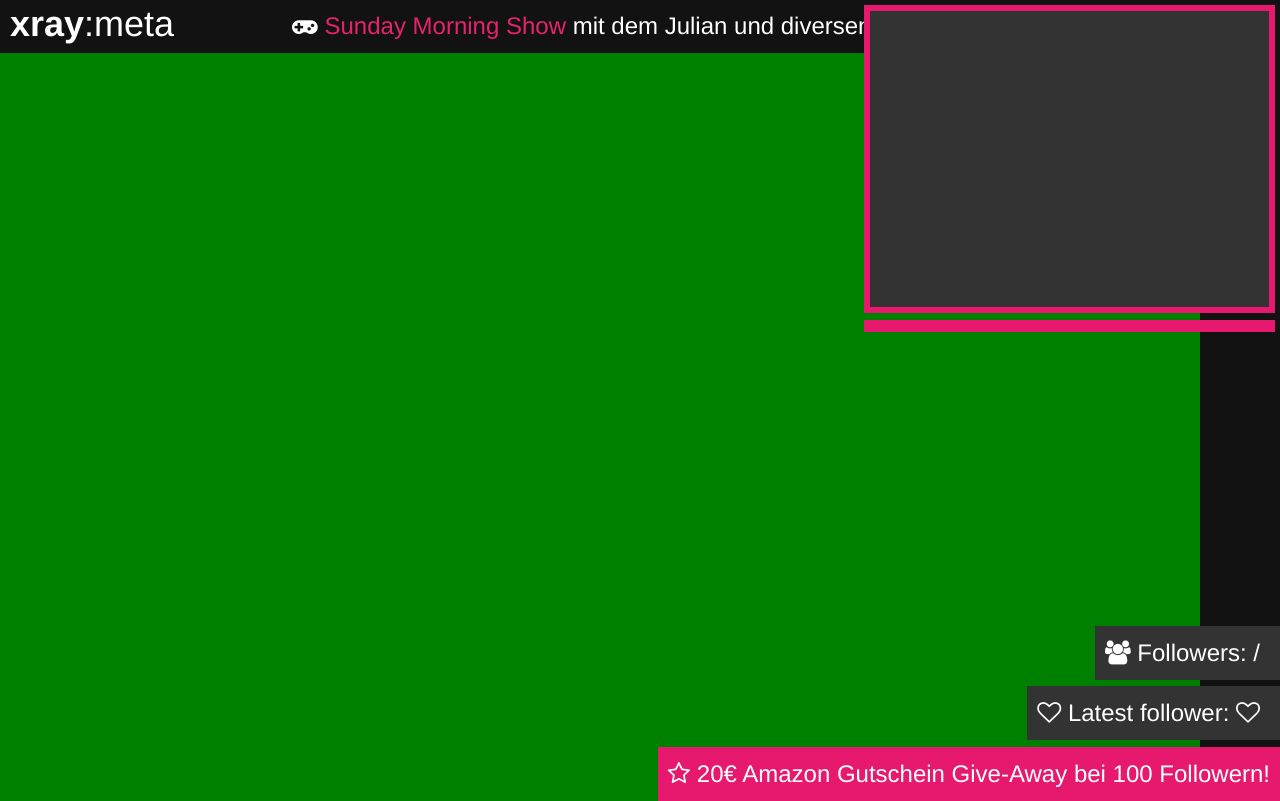
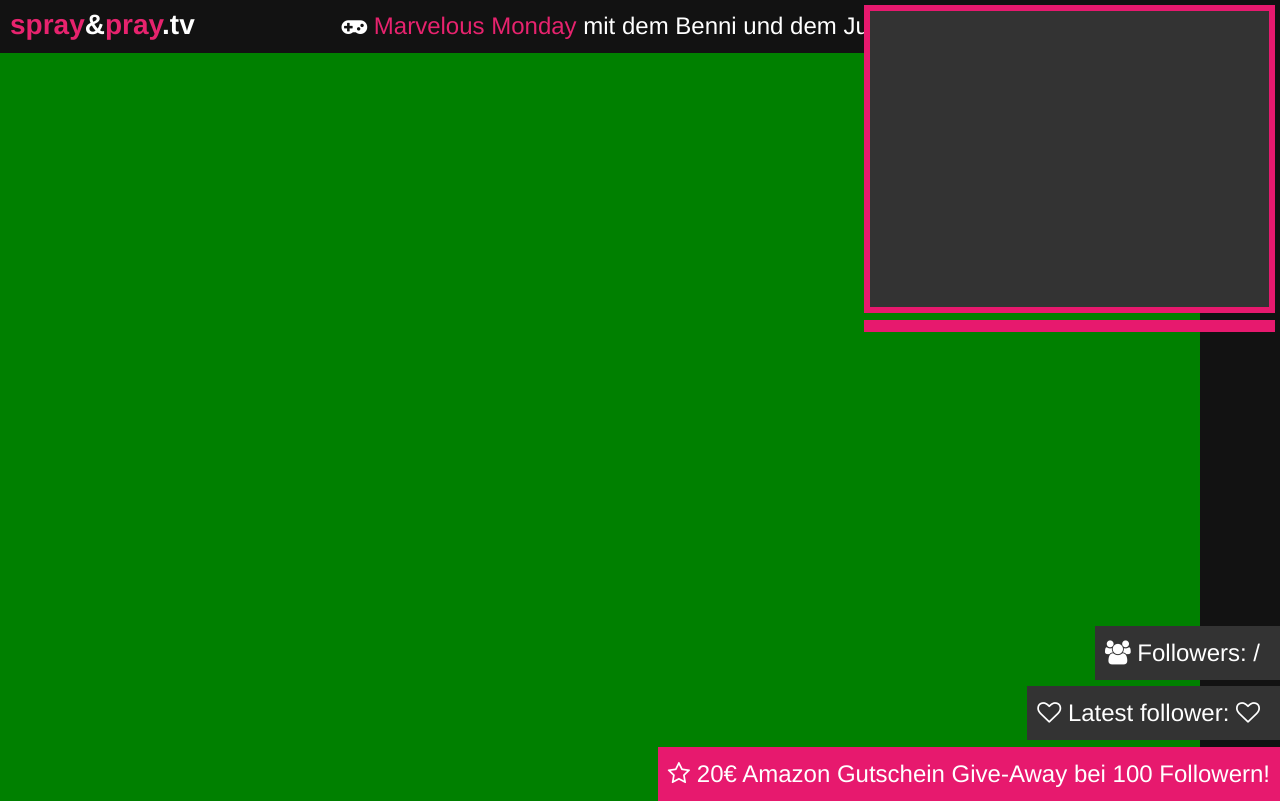
Before and after one commit to WeLoveTwitch/TwitchOverlayServer, a website: page public/index.html in a window 1280 px wide. Drawn offline with nearby package versions, Linux system fonts and the light colour scheme; a script that the page names is missing.

Commit message:
minor changes

```diff
--- a/public/index.html
+++ b/public/index.html
@@ -13,7 +13,7 @@
 </head>
 <body>
     <header>
-        <h1 class="logo"><b>xray</b>:meta</h1>
+        <h1 class="logo"><b><highlight>spray</highlight>&<highlight>pray</highlight>.tv</b></h1>
         <!--<h1 class="topic"><highlight>Call of Duty: Advanced Warfare</highlight> Diamond League Clanwar</h1>-->
         <!--<h1 class="topic"><highlight>Random Saturday</highlight> Einfach ein paar gemütliche Runden</h1>-->
         <!--<h1 class="topic"><highlight>Random Saturday</highlight> Life Is Strange - Erste Staffel</h1>-->
@@ -22,7 +22,9 @@
         <!--<h1 class="topic"><i class="fa fa-gamepad"></i> <highlight>Tuesday Night</highlight> mit Benni und Julian <i class="fa fa-gamepad"></i></h1>-->
         <!--<h1 class="topic"><i class="fa fa-gamepad"></i> <highlight>Hardline Wednesday</highlight> mit Julian <i class="fa fa-gamepad"></i></h1>-->
         <!--<h1 class="topic"><i class="fa fa-gamepad"></i> <highlight>Fantastic Friday</highlight> mit Martha, Benni und Julian <i class="fa fa-gamepad"></i></h1>-->
-        <h1 class="topic"><i class="fa fa-gamepad"></i> <highlight>Sunday Morning Show</highlight> mit dem Julian und diversen Gästen <i class="fa fa-gamepad"></i></h1>
+        <!--<h1 class="topic"><i class="fa fa-gamepad"></i> <highlight>Sunday Morning Show</highlight> mit dem Julian und diversen Gästen <i class="fa fa-gamepad"></i></h1>-->
+        <!--<h1 class="topic"><i class="fa fa-gamepad"></i> <highlight>Epic Sunday Evening</highlight> mit dem Benni und dem Julian <i class="fa fa-gamepad"></i></h1>-->
+        <h1 class="topic"><i class="fa fa-gamepad"></i> <highlight>Marvelous Monday</highlight> mit dem Benni und dem Julian <i class="fa fa-gamepad"></i></h1>
     </header>
     <div class="cam"></div>
 
--- a/public/main.css
+++ b/public/main.css
@@ -2,7 +2,7 @@ body {
     margin: 0;
     padding: 0;
     background: green;
-    font-family: Helvetica Neue, Helvetica, Arial;
+    font-family: HelveticaNeue-Light, Helvetica, Arial;
     color: #FFF;
     overflow: hidden;
 }
@@ -29,9 +29,10 @@ header > .topic {
 }
 
 header > h1 {
-    top: 4px;
+    top: 10px;
     right: 0;
     left: 10px;
+    font-size: 28px;
     position: absolute;
     font-weight: normal;
     margin: 0;
```
